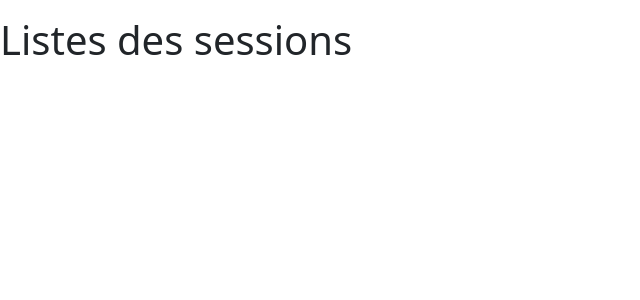
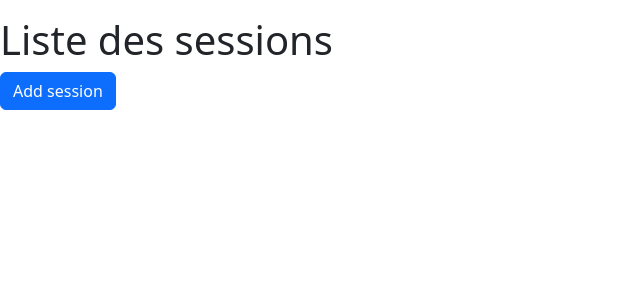
Before and after one commit to Lunamorgendorffer/SfSession, a Symfony app: template templates/session/index.html.twig in a window 1280 px wide. Shown: the part 48-348 px from the top of the page, without its empty margins (0-640 px from the left). Run offline with Twig, Linux system fonts and the light colour scheme; the template is opened without the code that fills it, so the values that code supplies are empty; some libraries are stand-ins or nearby versions.

Commit message:
edit + delete

```diff
--- a/templates/session/index.html.twig
+++ b/templates/session/index.html.twig
@@ -3,13 +3,15 @@
 {% block title %}Hello SessionController!{% endblock %}
 
 {% block body %}
-<h1>Listes des sessions</h1>
+
+<h1>Liste des sessions </h1>
+
+<a class="btn btn-primary" href="{{ path('add_session')}}">Add session </a><br>
 
 {% for session in sessions %}
-
-    <a href="{{ path('show_session', {'id': session.id})}}">{{session}}</a><br>
-
+    <a href="{{ path('show_session', {'id': session.id})}}">{{session}}</a>
+    <a class="btn btn-warning" href="{{ path('edit_session', {'id':session.id}) }}">Edit</a>
+    <a class="btn btn-danger" href="{{ path('delete_session', {'id':session.id}) }}">Delete</a><br>
 {% endfor %}
 
-
 {% endblock %}
```
Also changed, not shown: templates/stagiaire/index.html.twig (+7 -2 lines).
